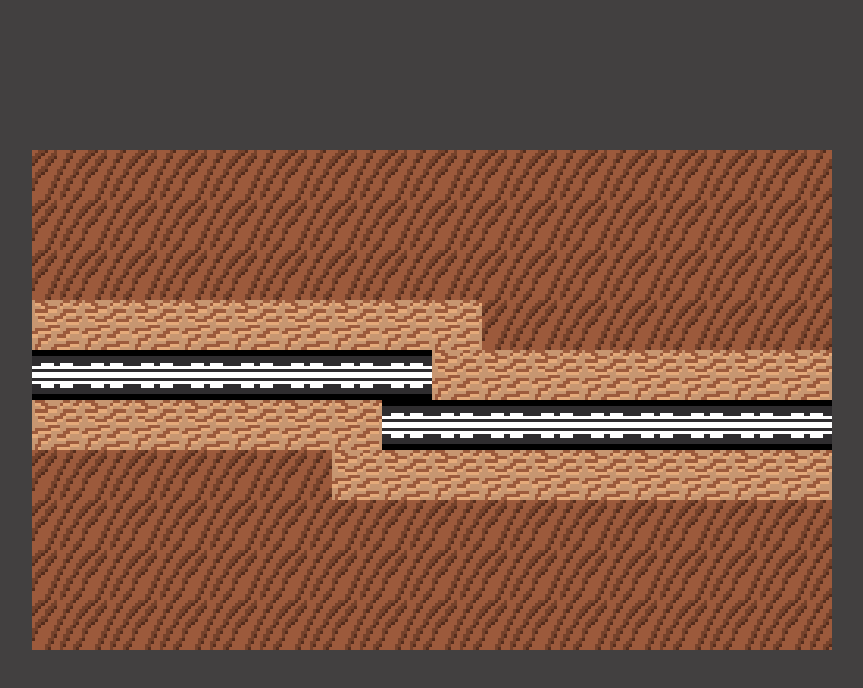
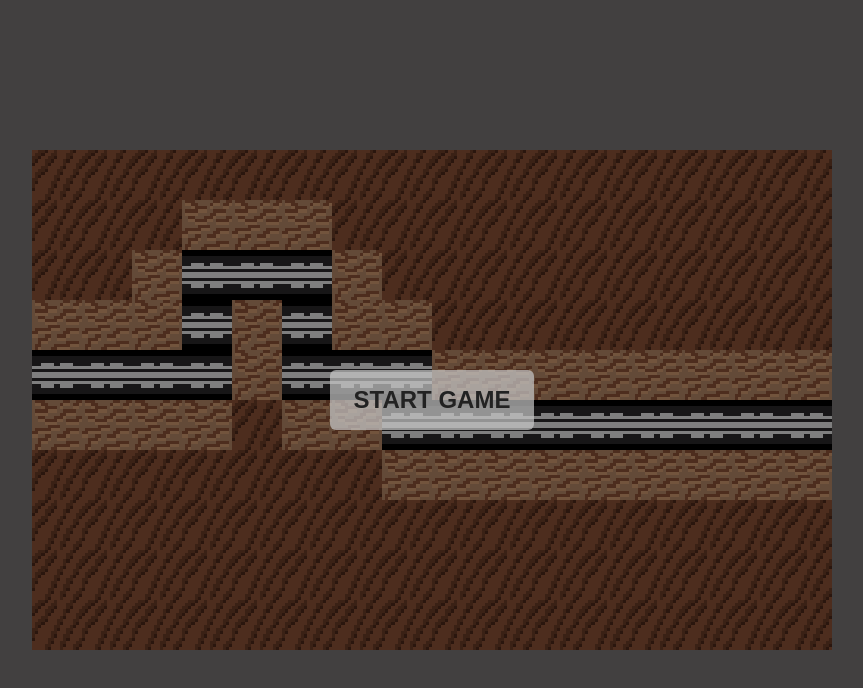
Before and after one commit to ShelbyPop/CS144-GroupProject, a React (Vite) app in the folder frontend/: page / in a window 1280 px wide. Shown: the top 688 px of the page, without its empty margins (208-1071 px from the left). Built offline with nearby package versions, Linux system fonts and the light colour scheme.

Commit message:
Added wave spawn and start game/wave behaviour

```diff
--- a/frontend/src/App.css
+++ b/frontend/src/App.css
@@ -37,20 +37,52 @@ html, body {
   image-rendering: pixelated;
 }
 
-@keyframes App-logo-spin {
-  from {
-    transform: rotate(0deg);
-  }
-  to {
-    transform: rotate(360deg);
-  }
+/* Semi‑transparent viewport overlay (FOR THE GAME HUD)*/
+.viewport-overlay {
+  position: absolute;
+  top: 0;
+  left: 0;
+  width: 100%;
+  height: 100%;
+  background: rgba(0, 0, 0, 0.5);  /* dark translucent */
+  display: flex;
+  align-items: center;
+  justify-content: center;
+  z-index: 10;
 }
 
-.react-logo {
+/* HUD‑style button */
+.hud-button {
+  background: rgba(200, 200, 200, 0.7);  /* light gray, slightly see‑through */
+  padding: 12px 24px;
+  border-radius: 6px;
+  font-size: 1.5rem;
+  font-weight: bold;
+  color: #222;
+  cursor: pointer;
+  user-select: none;
+}
+
+/* Begin Wave button */
+.begin-wave-button {
   position: absolute;
-  top: 10px;
-  left: 10px;
-  width: 80px;
-  height: auto;
-  animation: App-logo-spin infinite 20s linear;
+  top: 16px;
+  left: 50%;
+  transform: translateX(-50%);
+  background: rgba(200, 200, 200, 0.7);
+  padding: 8px 16px;
+  border-radius: 4px;
+  font-size: 1.2rem;
+  font-weight: bold;
+  color: #222;
+  cursor: pointer;
+  user-select: none;
+  z-index: 20;
 }
+
+/* Enemy sprite */
+.enemy {
+  position: absolute;
+  z-index: 5;           /* above tiles, below overlay/button (z‑index:10+) */
+  image-rendering: pixelated;
+}
--- a/frontend/src/App.jsx
+++ b/frontend/src/App.jsx
@@ -1,14 +1,43 @@
-import { useState } from 'react'
-import React from 'react';
-import logo from './assets/react.svg'
-import viteLogo from '/vite.svg'
+import React, { useState } from 'react';
 import './App.css'
 import Grid from './components/Grid';
 
 function App() {
+  const [started, setStarted] = useState(false);
+  const [waveStarted, setWaveStarted] = useState(false);
+  const [enemies, setEnemies] = useState([]);
+
+  const handleStart = () => {
+    setStarted(true);
+  };
+
+  const handleBeginWave = () => {
+    setWaveStarted(true);
+    // spawn one zombie at col=0,row=4
+    setEnemies([{ x: 0, y: 4 }]);
+  };
+
+
   return (
     <div className="viewport">
-      <Grid />
+      {/* Start button + overlay */}
+      {!started && (
+        <div className="viewport-overlay">
+          <div className="hud-button" onClick={handleStart}>
+            START GAME
+          </div>
+        </div>
+      )}
+
+       {/* Begin Wave button, available once started */}
+      {started && !waveStarted && (
+        <div className="begin-wave-button" onClick={handleBeginWave}>
+          Begin Wave
+        </div>
+      )}
+
+      {/* grid + any spawned enemies */}
+      <Grid enemies={enemies} />
     </div>
   );
 }
--- a/frontend/src/components/Grid.jsx
+++ b/frontend/src/components/Grid.jsx
@@ -3,8 +3,9 @@ import emptyTile from '../assets/Empty-tile.png';
 import pathTile from '../assets/Path-tile.png';
 import placeableTile from '../assets/Placeable-tile.png';
 import towerArt    from '../assets/Temp-tower-art.png';
+import zombieSprite   from '../assets/Enemy-zombie.png';
 
-export default function Grid() {
+export default function Grid({enemies}) {
   const COLS = 16;
   const ROWS = 10;
   const tileSize = 800 / COLS; // 50px
@@ -14,14 +15,18 @@ export default function Grid() {
 
   // define the fixed path tiles
   const pathCoords = new Set();
-  for (let x = 0; x <= 7; x++) pathCoords.add(idxOf(x, 4));
+  for (let x = 0; x <= 3; x++) pathCoords.add(idxOf(x, 4));
+  for (let x = 3; x <= 3; x++) pathCoords.add(idxOf(x, 3));
+  for (let x = 5; x <= 5; x++) pathCoords.add(idxOf(x, 3));
+  for (let x = 3; x <= 5; x++) pathCoords.add(idxOf(x, 2));
+  for (let x = 5; x <= 7; x++) pathCoords.add(idxOf(x, 4));
   for (let x = 7; x < COLS; x++) pathCoords.add(idxOf(x, 5));
 
   // compute placeable neighbors
   const neighborOffsets = [
-    [-1,-1],[0,-1],[1,-1],
+            [0,-1],
     [-1, 0],       [1, 0],
-    [-1, 1],[0, 1],[1, 1],
+            [0, 1],
   ];
   const placeableCoords = new Set();
   pathCoords.forEach(idx => {
@@ -55,12 +60,10 @@ export default function Grid() {
   };
 
   // render all tiles
-  return (
-    <>
-      {tileTypes.map((type, idx) => {
+  const tileElements = tileTypes.map((type, idx) => {
     const x = idx % COLS, y = Math.floor(idx / COLS);
     let src;
-        switch(type) {
+    switch (type) {
       case 'path':      src = pathTile;      break;
       case 'placeable': src = placeableTile; break;
       case 'tower':     src = towerArt;      break;
@@ -68,7 +71,7 @@ export default function Grid() {
     }
     return (
       <img
-            key={idx}
+        key={`tile-${idx}`}
         src={src}
         className="tile"
         alt={`${type} tile`}
@@ -82,7 +85,28 @@ export default function Grid() {
         }}
       />
     );
-      })}
+  });
+
+  // render enemies
+  const enemyElements = (enemies || []).map((e, i) => (
+    <img
+      key={`enemy-${i}`}
+      src={zombieSprite}
+      className="enemy"
+      alt="Zombie"
+      style={{
+        left: e.x * tileSize,
+        top:  e.y * tileSize,
+        width:  tileSize,
+        height: tileSize,
+      }}
+    />
+  ));
+
+  return (
+    <>
+      {tileElements}
+      {enemyElements}
     </>
   );
 }
```
Also changed, not shown: frontend/src/assets/Enemy-zombie.png (added). Lines whose indentation alone changed are shown as unchanged.
